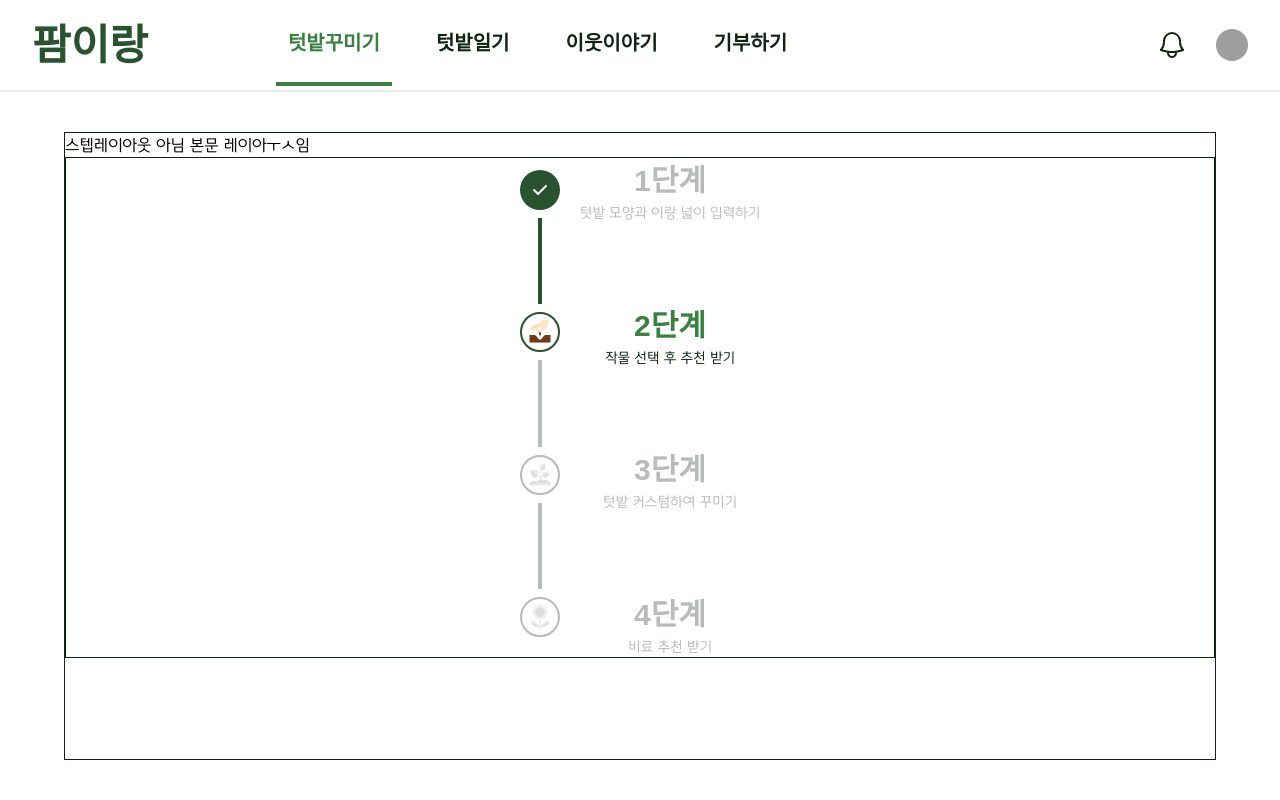
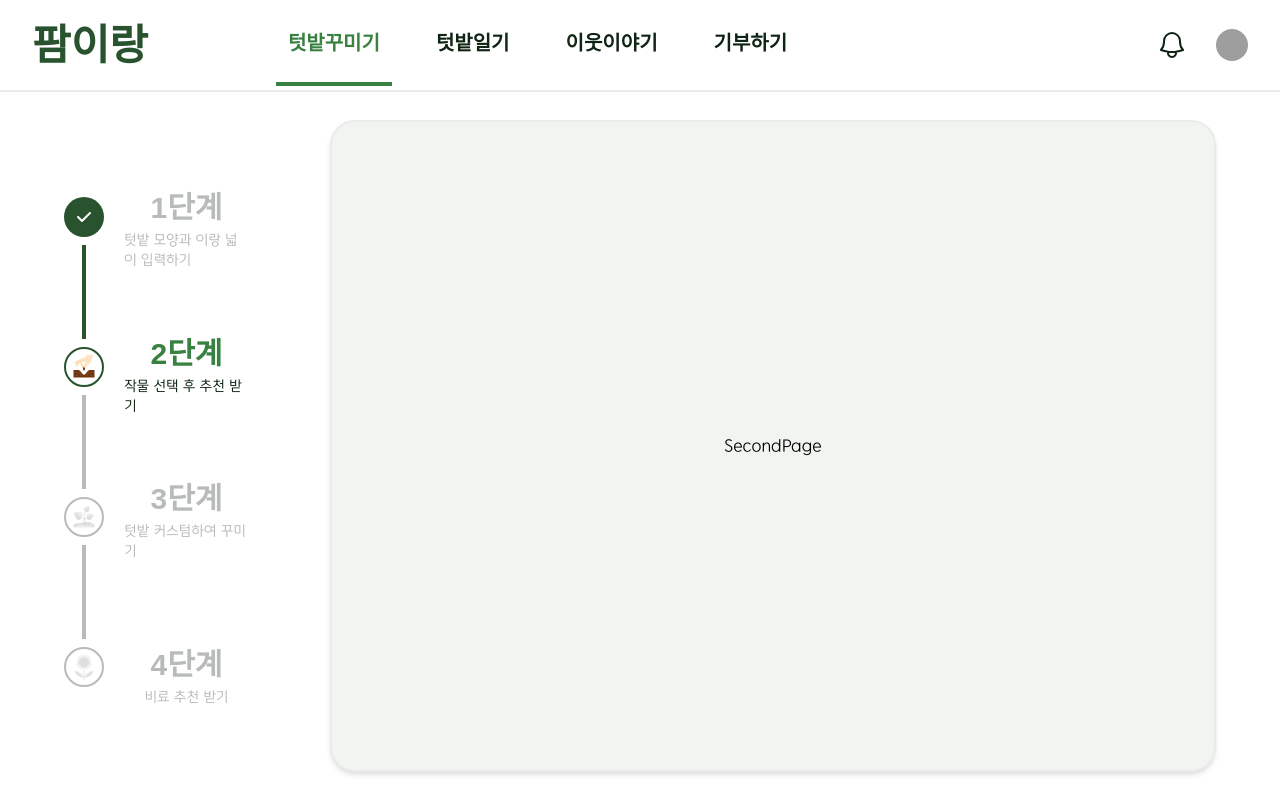
Before and after one commit to Hocheol18/Farmirang, a Next.js app in the folder frontend/: page /farm-design in a window 1280 px wide. Built offline with nearby package versions, Linux system fonts and the light colour scheme; grey boxes are pictures that could not be loaded; a web font is replaced by a local one.

Commit message:
[feat] : stepper 외 밭꾸미기 컨텐츠 레이아웃 설정

```diff
--- a/frontend/app/farm-design/components/guideline/GuidlineBox.tsx
+++ b/frontend/app/farm-design/components/guideline/GuidlineBox.tsx
@@ -11,7 +11,7 @@ const GuidlineBox = () => {
 
   return (
     // 가이드라인박스 전체!
-    <div className="border-2 rounded-[25px] bg-gray-100 flex flex-col items-center w-full mx-[10%] justify-center gap-5">
+    <div className="border-2 rounded-[25px] bg-gray-100 flex flex-col items-center w-full mx-[10%] justify-center gap-5 shadow shadow-md">
       {/* 가이드라인 사진 넣을 부분임 */}
       <GuidlineContent />
       {/* 버튼들 */}
--- a/frontend/app/farm-design/components/step/Step.tsx
+++ b/frontend/app/farm-design/components/step/Step.tsx
@@ -8,7 +8,7 @@ import Step3Color from "../../../../public/icons/step3-icon-color.png";
 import Step4Color from "../../../../public/icons/step4-icon-color.png";
 
 import { FaCheck } from "react-icons/fa6";
-import Image from "next/image";
+import Image, { StaticImageData } from "next/image";
 
 interface StepProps {
   stepNumber: number;
@@ -18,12 +18,22 @@ interface StepProps {
 
 const Step = ({ stepNumber, isFinish, isNow }: StepProps) => {
   // 단계별 이미지 선택
-  const grayImages = [Step1Gray, Step2Gray, Step3Gray, Step4Gray];
-  const colorImages = [Step1Color, Step2Color, Step3Color, Step4Color];
+  const grayImages: StaticImageData[] = [
+    Step1Gray,
+    Step2Gray,
+    Step3Gray,
+    Step4Gray,
+  ];
+  const colorImages: StaticImageData[] = [
+    Step1Color,
+    Step2Color,
+    Step3Color,
+    Step4Color,
+  ];
 
   // 현재 단계에 맞는 이미지 결정
-  const currentGrayImage = grayImages[stepNumber - 1];
-  const currentColorImage = colorImages[stepNumber - 1];
+  const currentGrayImage: StaticImageData = grayImages[stepNumber - 1];
+  const currentColorImage: StaticImageData = colorImages[stepNumber - 1];
 
   return (
     <div
--- /dev/null
+++ b/frontend/app/farm-design/components/step/StepBox.tsx
@@ -0,0 +1,26 @@
+import FirstPage from "./first/FirstPage";
+import FourthPage from "./fourrth/FourthPage";
+import SecondPage from "./second/SecondPage";
+import ThirdPage from "./third/ThirdPage";
+
+const StepBox = () => {
+  const currentStep = 2;
+
+  const content: JSX.Element[] = [
+    <FirstPage />,
+    <SecondPage />,
+    <ThirdPage />,
+    <FourthPage />,
+  ];
+
+  const currentContent = content[currentStep - 1];
+
+  return (
+    <div className="border-2 h-full rounded-[25px] bg-gray-100 flex flex-col items-center w-full justify-center gap-5 shadow shadow-md">
+      {/* 여기는 1단계~4단계 내용 들어갈 부분 */}
+      {currentContent}
+    </div>
+  );
+};
+
+export default StepBox;
--- a/frontend/app/farm-design/components/step/StepLayout.tsx
+++ /dev/null
@@ -1,12 +0,0 @@
-import Stepper from "./Stepper";
-
-const StepLayout = () => {
-  return (
-    <div className="border border-3 w-full border-black-100 mx-[5%]">
-      스텝레이아웃 아님 본문 레이아ㅜㅅ임
-      <Stepper />
-    </div>
-  );
-};
-
-export default StepLayout;
--- a/frontend/app/farm-design/components/step/Stepper.tsx
+++ b/frontend/app/farm-design/components/step/Stepper.tsx
@@ -13,7 +13,7 @@ const Stepper = () => {
   ];
 
   return (
-    <div className="flex h-[80%] gap-5 border border-black-100 justify-center ">
+    <div className="flex h-[80%] gap-5 justify-center ">
       <div className="flex flex-col items-center my-3 ">
         {/* 단계 컴포넌트를 동적으로 렌더링 */}
         {stepsDetails.map((_, index) => (
--- /dev/null
+++ b/frontend/app/farm-design/components/step/TotalLayout.tsx
@@ -0,0 +1,13 @@
+import StepBox from "./StepBox";
+import Stepper from "./Stepper";
+
+const TotalLayout = () => {
+  return (
+    <div className="flex w-full border-black-100 items-center mx-[5%] gap-[7%]">
+      <Stepper />
+      <StepBox />
+    </div>
+  );
+};
+
+export default TotalLayout;
--- /dev/null
+++ b/frontend/app/farm-design/components/step/first/FirstPage.tsx
@@ -0,0 +1,5 @@
+const FirstPage = () => {
+  return <div>FirstPage</div>;
+};
+
+export default FirstPage;
--- /dev/null
+++ b/frontend/app/farm-design/components/step/fourrth/FourthPage.tsx
@@ -0,0 +1,5 @@
+const FourthPage = () => {
+  return <div>FourthPage</div>;
+};
+
+export default FourthPage;
--- /dev/null
+++ b/frontend/app/farm-design/components/step/second/SecondPage.tsx
@@ -0,0 +1,5 @@
+const SecondPage = () => {
+  return <div>SecondPage</div>;
+};
+
+export default SecondPage;
--- /dev/null
+++ b/frontend/app/farm-design/components/step/third/ThirdPage.tsx
@@ -0,0 +1,5 @@
+const ThirdPage = () => {
+  return <div>ThirdPage</div>;
+};
+
+export default ThirdPage;
--- a/frontend/app/farm-design/layout.tsx
+++ b/frontend/app/farm-design/layout.tsx
@@ -5,7 +5,7 @@ export default function FarmLayout({
 }>) {
   return (
     <div className="flex h-full w-full">
-      <div className="mx-auto my-10 w-full">{children}</div>
+      <div className="mx-auto my-7 w-full">{children}</div>
     </div>
   );
 }
--- a/frontend/app/farm-design/page.tsx
+++ b/frontend/app/farm-design/page.tsx
@@ -2,7 +2,7 @@
 // 밭꾸미기 가이드라인 ~ 4단계
 
 import GuidlineBox from "./components/guideline/GuidlineBox";
-import StepLayout from "./components/step/StepLayout";
+import TotalLayout from "./components/step/TotalLayout";
 
 export default function FarmDesign() {
   // 임시
@@ -11,7 +11,7 @@ export default function FarmDesign() {
     <div className=" flex justify-center w-full h-full">
       {/* 처음 딱 들어오면 무조건 가이드라인 */}
       {view === 0 ? <GuidlineBox /> : null}
-      {view === 1 ? <StepLayout /> : null}
+      {view === 1 ? <TotalLayout /> : null}
     </div>
   );
 }
```
